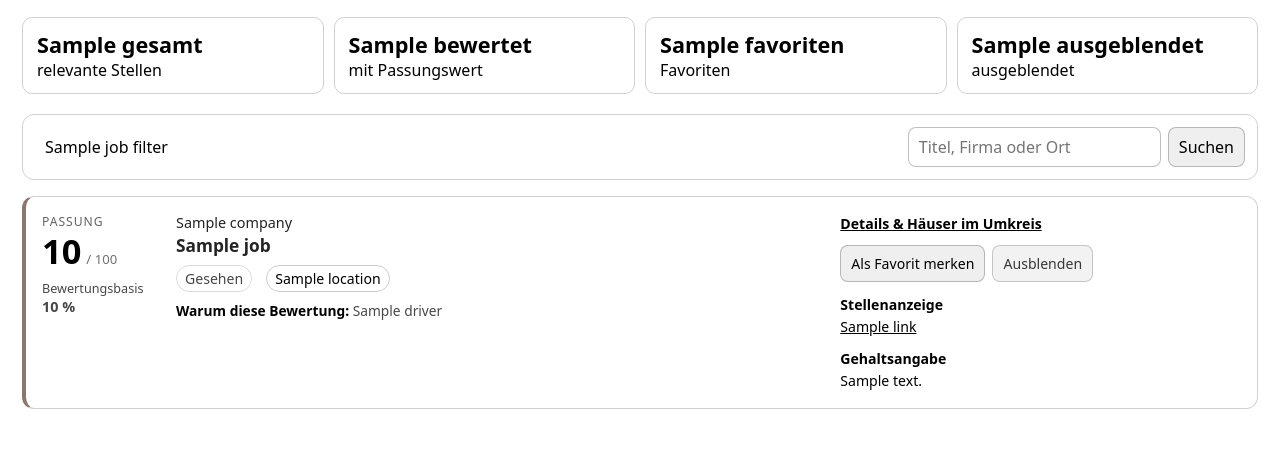
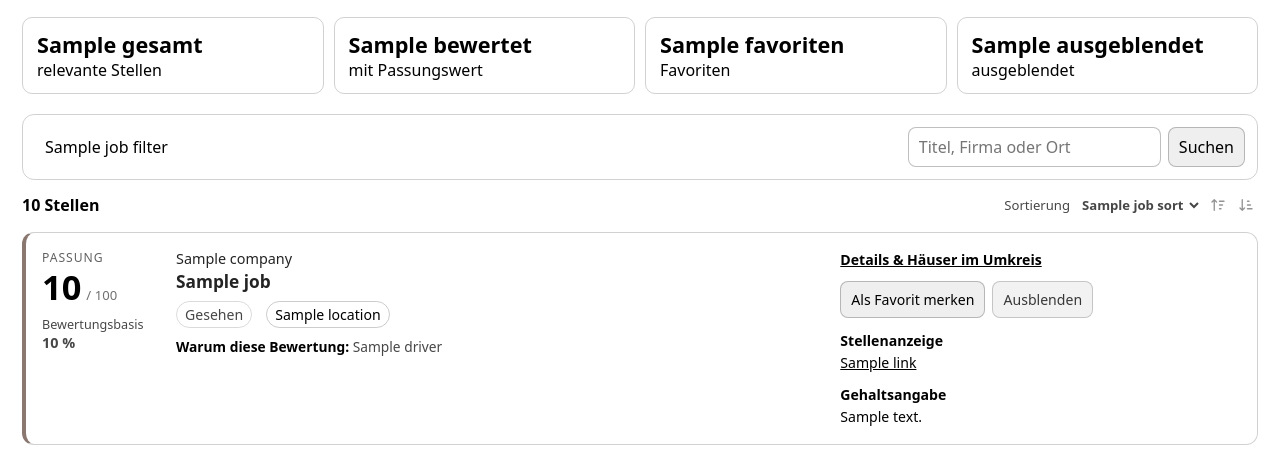
Before and after one commit to kotaru34/WohnWerk, a FastAPI app: template app/templates/admin_jobs.html in a window 1280 px wide. Shown: the part 201-659 px from the top of the page. Run offline with FastAPI, Linux system fonts and the light colour scheme; the template is opened without the code that fills it: most values are stand-ins (such as "Sample title", 1, 10 or a date in 2020); parts of the project's set-up code (start-up, migrations or seed data) failed here and were passed over.

Commit message:
Add job sorting controls

```diff
--- a/app/templates/admin_jobs.html
+++ b/app/templates/admin_jobs.html
@@ -18,11 +18,18 @@
     .stat, .filters, .job { border: 1px solid color-mix(in srgb, CanvasText 18%, transparent); }
     .stat { padding: 12px 14px; border-radius: 10px; }
     .stat strong { display: block; font-size: 1.35rem; }
-    .filters { display: flex; flex-wrap: wrap; gap: 8px; align-items: center; padding: 12px; margin-bottom: 16px; }
+    .filters { display: flex; flex-wrap: wrap; gap: 8px; align-items: center; padding: 12px; margin-bottom: 12px; }
     .filters form { margin-left: auto; display: flex; gap: 7px; }
     input { font: inherit; border: 1px solid color-mix(in srgb, CanvasText 25%, transparent); border-radius: 8px; padding: 8px 10px; background: Field; color: FieldText; }
     button { font: inherit; border: 1px solid color-mix(in srgb, CanvasText 24%, transparent); border-radius: 8px; padding: 7px 10px; background: ButtonFace; color: ButtonText; cursor: pointer; }
     button:hover { border-color: color-mix(in srgb, CanvasText 45%, transparent); }
+    .result-line { margin: 12px 0 14px; display: flex; justify-content: space-between; gap: 16px; align-items: center; flex-wrap: wrap; }
+    .sort-controls { display: flex; gap: 4px; align-items: center; margin: 0; }
+    .sort-controls label { display: flex; gap: 6px; align-items: center; font-size: .82rem; opacity: .72; }
+    .sort-controls select { border: 0; background: transparent; color: inherit; font: inherit; font-weight: 650; padding: 3px 2px; }
+    .sort-icon { border: 0; background: transparent; color: inherit; padding: 3px; border-radius: 5px; opacity: .42; display: grid; place-items: center; }
+    .sort-icon:hover, .sort-icon.active { opacity: 1; color: AccentColor; }
+    .sort-icon svg { width: 18px; height: 18px; fill: none; stroke: currentColor; stroke-width: 1.8; stroke-linecap: round; stroke-linejoin: round; }
     .job { display: grid; grid-template-columns: 116px minmax(0, 1fr) minmax(250px, .62fr); gap: 18px; align-items: start; padding: 16px; margin: 10px 0; border-left-width: 4px; transition: background .15s ease, border-color .15s ease; }
     .job.unviewed { box-shadow: inset 0 0 0 1px color-mix(in srgb, AccentColor 12%, transparent); }
     .job.viewed h2, .job.viewed .company { opacity: .86; }
@@ -90,46 +97,49 @@
 
   <nav class="filters" aria-label="Stellenfilter">
     {% for value, label in job_filters.items() %}
-      <a href="/jobs?ansicht={{ value }}{% if search %}&suche={{ search|urlencode }}{% endif %}" class="{% if selected_filter == value %}active{% endif %}">
-        {{ label }}{% if value == 'favoriten' and stats.favoriten %} ({{ stats.favoriten }}){% elif value == 'ausgeblendet' and stats.ausgeblendet %} ({{ stats.ausgeblendet }}){% endif %}
+      <a href="/jobs?ansicht={{ value }}&sortierung={{ selected_sort }}&richtung={{ sort_direction }}{% if search %}&suche={{ search|urlencode }}{% endif %}" class="{% if selected_filter == value %}active{% endif %}">
+        {{ label }}{% if value == 'neu' and stats.neu %} ({{ stats.neu }}){% elif value == 'favoriten' and stats.favoriten %} ({{ stats.favoriten }}){% elif value == 'ausgeblendet' and stats.ausgeblendet %} ({{ stats.ausgeblendet }}){% endif %}
       </a>
     {% endfor %}
     <form method="get" action="/jobs">
       <input type="hidden" name="ansicht" value="{{ selected_filter }}">
+      <input type="hidden" name="sortierung" value="{{ selected_sort }}">
+      <input type="hidden" name="richtung" value="{{ sort_direction }}">
       <input name="suche" value="{{ search }}" placeholder="Titel, Firma oder Ort">
       <button type="submit">Suchen</button>
     </form>
   </nav>
 
+  <div class="result-line">
+    <strong>{{ result_total }} Stellen</strong>
+    <form class="sort-controls" method="get" action="/jobs">
+      <input type="hidden" name="ansicht" value="{{ selected_filter }}">
+      {% if search %}<input type="hidden" name="suche" value="{{ search }}">{% endif %}
+      <label>Sortierung
+        <select name="sortierung" onchange="this.form.submit()">
+          {% for value, label in job_sorts.items() %}<option value="{{ value }}" {% if selected_sort == value %}selected{% endif %}>{{ label }}</option>{% endfor %}
+        </select>
+      </label>
+      <button class="sort-icon {% if sort_direction == 'asc' %}active{% endif %}" type="submit" name="richtung" value="asc" title="Aufsteigend" aria-label="Aufsteigend sortieren">
+        <svg viewBox="0 0 24 24" aria-hidden="true"><path d="M7 19V5m0 0-3 3m3-3 3 3M14 7h6M14 12h4M14 17h2"/></svg>
+      </button>
+      <button class="sort-icon {% if sort_direction == 'desc' %}active{% endif %}" type="submit" name="richtung" value="desc" title="Absteigend" aria-label="Absteigend sortieren">
+        <svg viewBox="0 0 24 24" aria-hidden="true"><path d="M7 5v14m0 0-3-3m3 3 3-3M14 7h2M14 12h4M14 17h6"/></svg>
+      </button>
+    </form>
+  </div>
+
   {% for row in rows %}
     {% set salary = annual_salary_label(row.job) %}
-    {% if row.result.hard_constraints %}
-      {% set fit_class = 'fit-hard' %}
-    {% elif row.result.score is none %}
-      {% set fit_class = 'fit-unrated' %}
-    {% elif row.result.score >= 85 %}
-      {% set fit_class = 'fit-excellent' %}
-    {% elif row.result.score >= 70 %}
-      {% set fit_class = 'fit-good' %}
-    {% elif row.result.score >= 50 %}
-      {% set fit_class = 'fit-medium' %}
-    {% else %}
-      {% set fit_class = 'fit-low' %}
-    {% endif %}
+    {% if row.result.hard_constraints %}{% set fit_class = 'fit-hard' %}{% elif row.result.score is none %}{% set fit_class = 'fit-unrated' %}{% elif row.result.score >= 85 %}{% set fit_class = 'fit-excellent' %}{% elif row.result.score >= 70 %}{% set fit_class = 'fit-good' %}{% elif row.result.score >= 50 %}{% set fit_class = 'fit-medium' %}{% else %}{% set fit_class = 'fit-low' %}{% endif %}
     {% set detail_available = not row.hidden %}
     <article class="job {{ fit_class }} {{ 'viewed' if row.viewed else 'unviewed' }}" id="job-{{ row.job.id }}">
       <div>
         <div class="score-label">Passung</div>
         {% if row.result.score is not none %}
           <div class="score-line"><div class="score">{{ row.result.score }}</div><div class="score-max">/ 100</div></div>
-          <div class="coverage">
-            Bewertungsbasis
-            <strong>{{ (row.result.preference_coverage * 100)|round|int }} %</strong>
-          </div>
-        {% else %}
-          <div class="score unrated">–</div>
-          <div class="coverage">Noch keine bewertbare Profilbasis</div>
-        {% endif %}
+          <div class="coverage">Bewertungsbasis<strong>{{ (row.result.preference_coverage * 100)|round|int }} %</strong></div>
+        {% else %}<div class="score unrated">–</div><div class="coverage">Noch keine bewertbare Profilbasis</div>{% endif %}
       </div>
 
       <div>
@@ -144,50 +154,26 @@
           {% if row.hidden %}<span class="badge hidden-badge">Ausgeblendet</span>{% endif %}
           {% if row.result.hard_constraints %}<span class="badge hard">Unvereinbar: {{ row.hard_labels|join(', ') }}</span>{% endif %}
         </div>
-        {% if row.drivers %}
-          <div class="drivers">
-            <strong>Warum diese Bewertung:</strong>
-            {% for driver in row.drivers %}
-              <span class="{{ 'positive' if driver.contribution >= 0 else 'negative' }}">{{ driver.label_de }}{% if driver.contribution < 0 %} (weniger passend){% endif %}</span>{% if not loop.last %} · {% endif %}
-            {% endfor %}
-          </div>
-        {% endif %}
+        {% if row.drivers %}<div class="drivers"><strong>Warum diese Bewertung:</strong> {% for driver in row.drivers %}<span class="{{ 'positive' if driver.contribution >= 0 else 'negative' }}">{{ driver.label_de }}{% if driver.contribution < 0 %} (weniger passend){% endif %}</span>{% if not loop.last %} · {% endif %}{% endfor %}</div>{% endif %}
       </div>
 
       <div class="right">
         {% if detail_available %}<a class="detail-link" href="/jobs/{{ row.job.id }}">Details & Häuser im Umkreis</a>{% endif %}
         <div class="actions">
           <form method="post" action="/jobs/{{ row.job.id }}/favorite">
-            <input type="hidden" name="csrf_token" value="{{ csrf_token }}">
-            <input type="hidden" name="favorite" value="{{ '0' if row.favorite else '1' }}">
-            <input type="hidden" name="return_view" value="{{ selected_filter }}">
-            <input type="hidden" name="return_search" value="{{ search }}">
+            <input type="hidden" name="csrf_token" value="{{ csrf_token }}"><input type="hidden" name="favorite" value="{{ '0' if row.favorite else '1' }}"><input type="hidden" name="return_view" value="{{ selected_filter }}"><input type="hidden" name="return_search" value="{{ search }}"><input type="hidden" name="return_sort" value="{{ selected_sort }}"><input type="hidden" name="return_direction" value="{{ sort_direction }}">
             <button class="favorite {% if row.favorite %}active{% endif %}" type="submit">{{ 'Favorit entfernen' if row.favorite else 'Als Favorit merken' }}</button>
           </form>
           <form method="post" action="/jobs/{{ row.job.id }}/hidden">
-            <input type="hidden" name="csrf_token" value="{{ csrf_token }}">
-            <input type="hidden" name="hidden" value="{{ '0' if row.hidden else '1' }}">
-            <input type="hidden" name="return_view" value="{{ selected_filter }}">
-            <input type="hidden" name="return_search" value="{{ search }}">
+            <input type="hidden" name="csrf_token" value="{{ csrf_token }}"><input type="hidden" name="hidden" value="{{ '0' if row.hidden else '1' }}"><input type="hidden" name="return_view" value="{{ selected_filter }}"><input type="hidden" name="return_search" value="{{ search }}"><input type="hidden" name="return_sort" value="{{ selected_sort }}"><input type="hidden" name="return_direction" value="{{ sort_direction }}">
             <button class="hide" type="submit">{{ 'Wieder einblenden' if row.hidden else 'Ausblenden' }}</button>
           </form>
         </div>
-        {% if row.links %}
-          <section>
-            <strong>Stellenanzeige</strong><br>
-            {% for link in row.links %}
-              <a href="{{ link.url }}" target="_blank" rel="noopener noreferrer">{{ link.label }}</a>{% if not loop.last %}<br>{% endif %}
-            {% endfor %}
-          </section>
-        {% endif %}
-        {% if row.job.salary_text and not salary %}
-          <section><strong>Gehaltsangabe</strong><br>{{ row.job.salary_text }}</section>
-        {% endif %}
+        {% if row.links %}<section><strong>Stellenanzeige</strong><br>{% for link in row.links %}<a href="{{ link.url }}" target="_blank" rel="noopener noreferrer">{{ link.label }}</a>{% if not loop.last %}<br>{% endif %}{% endfor %}</section>{% endif %}
+        {% if row.job.salary_text and not salary %}<section><strong>Gehaltsangabe</strong><br>{{ row.job.salary_text }}</section>{% endif %}
       </div>
     </article>
-  {% else %}
-    <div class="empty">Keine Stellen entsprechen diesem Filter.</div>
-  {% endfor %}
+  {% else %}<div class="empty">Keine Stellen entsprechen diesem Filter.</div>{% endfor %}
 </main>
 </body>
 </html>
```
